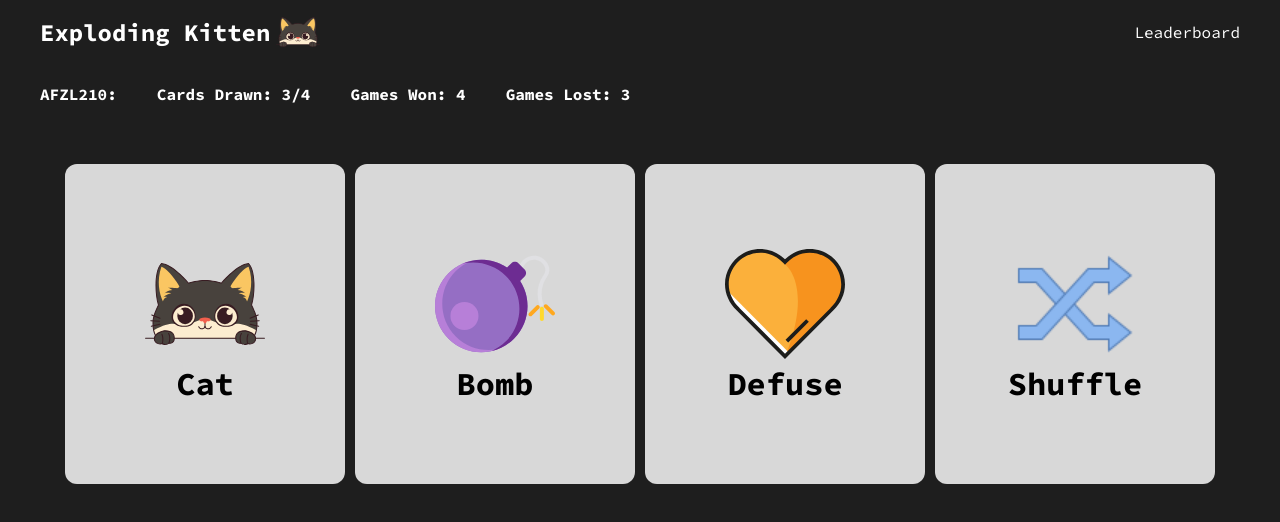
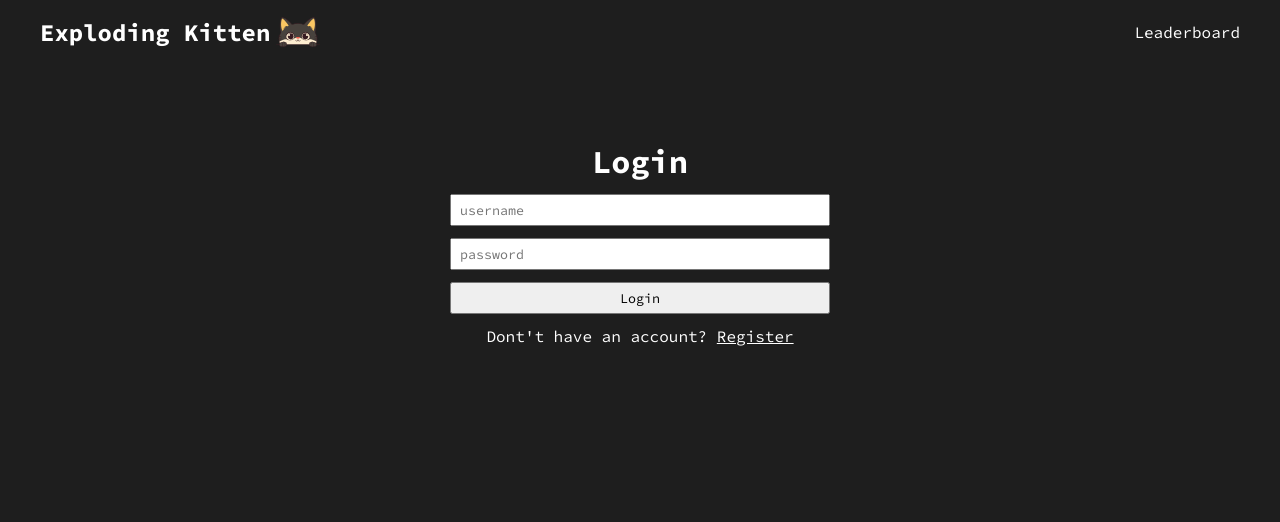
Before and after one commit to AFZL210/exploding-kittens, a React (Vite) app in the folder client/: page / in a window 1280 px wide. Shown: the top 522 px of the page. Built offline with nearby package versions, Linux system fonts and the light colour scheme.

Commit message:
add login page

```diff
--- /dev/null
+++ b/client/src/component/Login/Login.css
@@ -0,0 +1,46 @@
+.login-container {
+    width: 100vw;
+    height: calc(100vh - 80px);
+    display: flex;
+    align-items: center;
+    justify-content: center;
+    color: black;
+}
+
+.login-container .form-container {
+    width: 380px;
+    height: 300px;
+    position: relative;
+    bottom: 180px;
+    display: flex;
+    flex-direction: column;
+    justify-content: center;
+    align-items: center;
+    gap: 12px;
+}
+
+.input-control {
+    width: 100%;
+    display: flex;
+    flex-direction: column;
+    justify-content: start;
+}
+
+.input-control input {
+    color: black;
+    height: 32px;
+    width: 100%;
+    padding: 0 8px;
+}
+
+.submit-btn {
+    width: 100%;
+    color: black;
+    cursor: pointer;
+    height: 32px;
+}
+
+.toggle-link {
+    cursor: pointer;
+    text-decoration: underline;
+}
--- a/client/src/component/Login/Login.tsx
+++ b/client/src/component/Login/Login.tsx
@@ -1,9 +1,68 @@
-import React from 'react'
+import React, { FormEvent, useState } from "react";
+import "./Login.css";
 
-const Login = () => {
+const Login: React.FC = () => {
+  const [showLoginTab, setShowLoginTab] = useState(true);
+  const [username, setUsername] = useState("");
+  const [password, setPassword] = useState("");
+
+  const loginUser = async (e: FormEvent) => {
+    e.preventDefault();
+  };
+
+  const registerUser = async (e: FormEvent) => {
+    e.preventDefault();
+  };
+
+  const toggleTab = () => {
+    setUsername("");
+    setPassword("");
+    setShowLoginTab(!showLoginTab);
+  };
+
   return (
-    <div>Login</div>
-  )
-}
+    <div className="login-container">
+      {showLoginTab ? (
+        <form className="form-container" onSubmit={loginUser}>
+          <h1>Login</h1>
+          <div className="input-control">
+            <input type="text" placeholder="username" />
+          </div>
+          <div className="input-control">
+            <input type="password" placeholder="password" />
+          </div>
+          <button type="submit" className="submit-btn">
+            Login
+          </button>
+          <p>
+            Dont't have an account?{" "}
+            <span className="toggle-link" onClick={() => toggleTab()}>
+              Register
+            </span>
+          </p>
+        </form>
+      ) : (
+        <form className="form-container" onSubmit={registerUser}>
+          <h1>Register</h1>
+          <div className="input-control">
+            <input type="text" placeholder="username" />
+          </div>
+          <div className="input-control">
+            <input type="password" placeholder="password" />
+          </div>
+          <button type="submit" className="submit-btn">
+            Register
+          </button>
+          <p>
+            Already have an account?{" "}
+            <span className="toggle-link" onClick={() => toggleTab()}>
+              Login
+            </span>
+          </p>
+        </form>
+      )}
+    </div>
+  );
+};
 
-export default Login
+export default Login;
--- a/client/src/pages/GameHome.tsx
+++ b/client/src/pages/GameHome.tsx
@@ -1,9 +1,11 @@
 import React from "react";
 import GamePlayer from "../component/GamePlayer/GamePlayer";
 import Login from "../component/Login/Login";
+import useAuth from "../hooks/useAuth";
 
 const GameHome: React.FC = () => {
-  let isLoggedIn = true;
+  const {isLoggedIn} = useAuth();
+
   return (
     <div className="home-container">
       {isLoggedIn ? <GamePlayer /> : <Login />}
```
